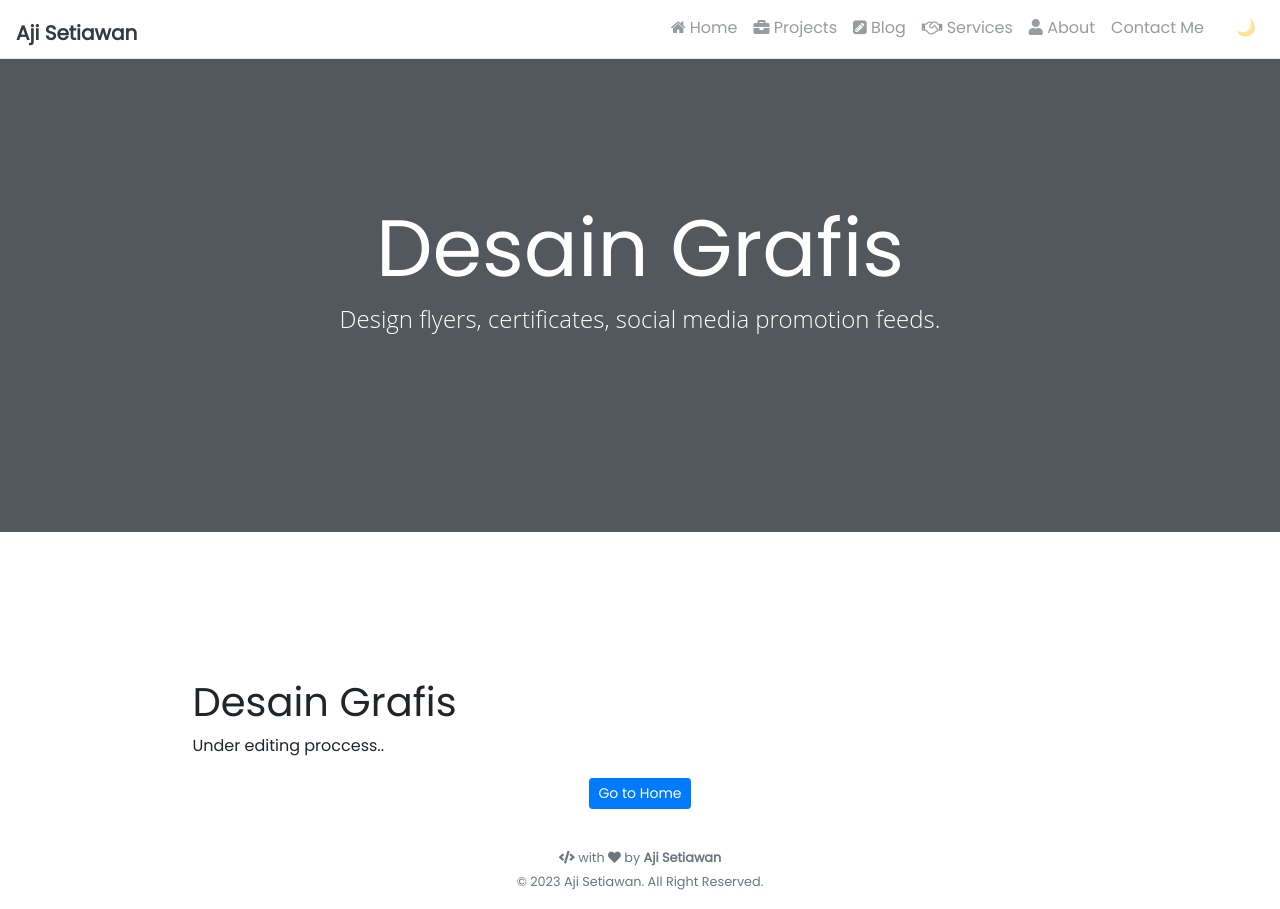
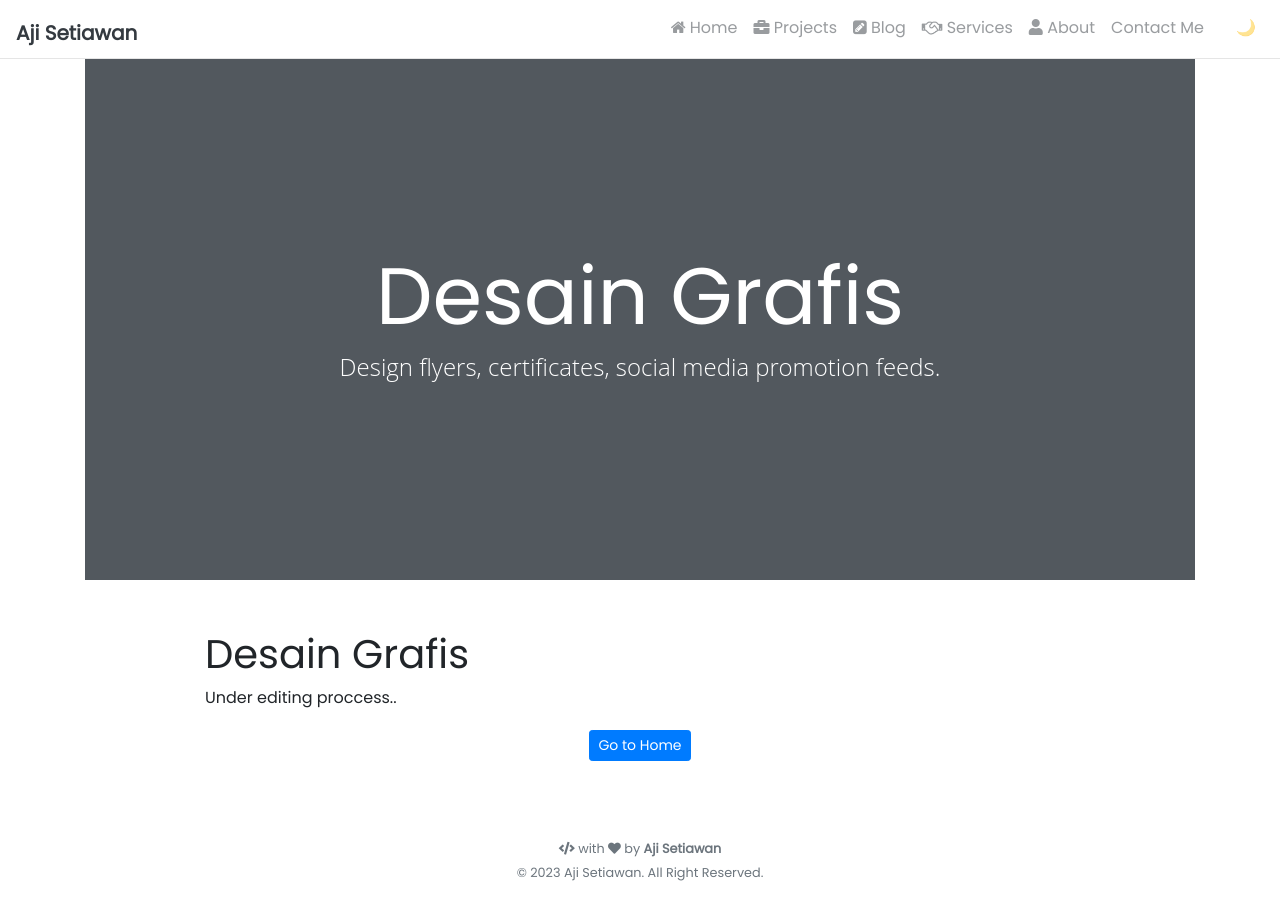
Before and after one commit to ajisetiawan716/ajisetiawan716.github.io, a Jekyll site: the page built from _service/Desain Grafis.md, in a window 1280 px wide. Built offline with Jekyll 4.4.1, drawn with Linux system fonts in a browser that asks for light colours; nearby versions of some CDN libraries; comment, search, counter and statistics services are not loaded.

Commit message:
Update default.html

```diff
--- a/_layouts/default.html
+++ b/_layouts/default.html
@@ -13,8 +13,10 @@
 <body class="h-100 d-flex flex-column">
 
 
+<main class="flex-shrink-0 container mt-5">
     {% include navbar.html %}
     {{ content }}
+</main>
 
 
   {% include footer.html %}
```
